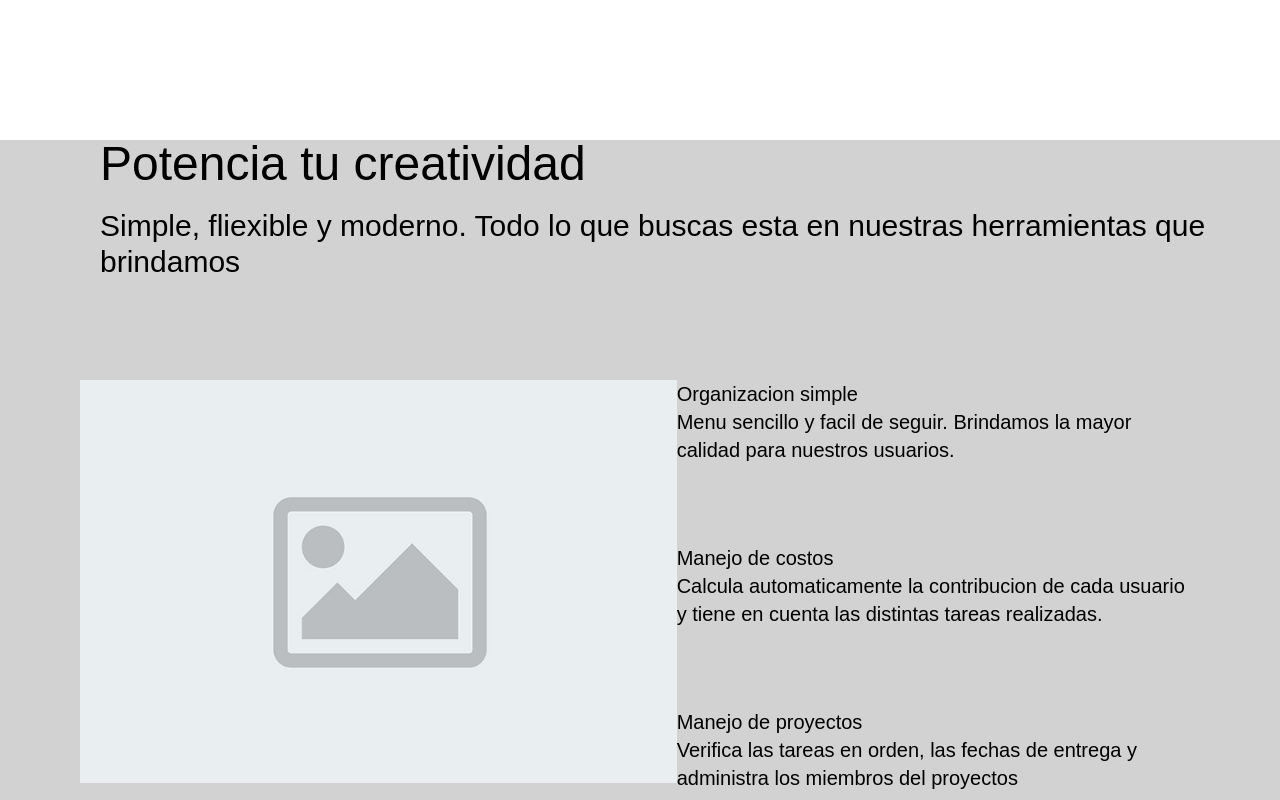
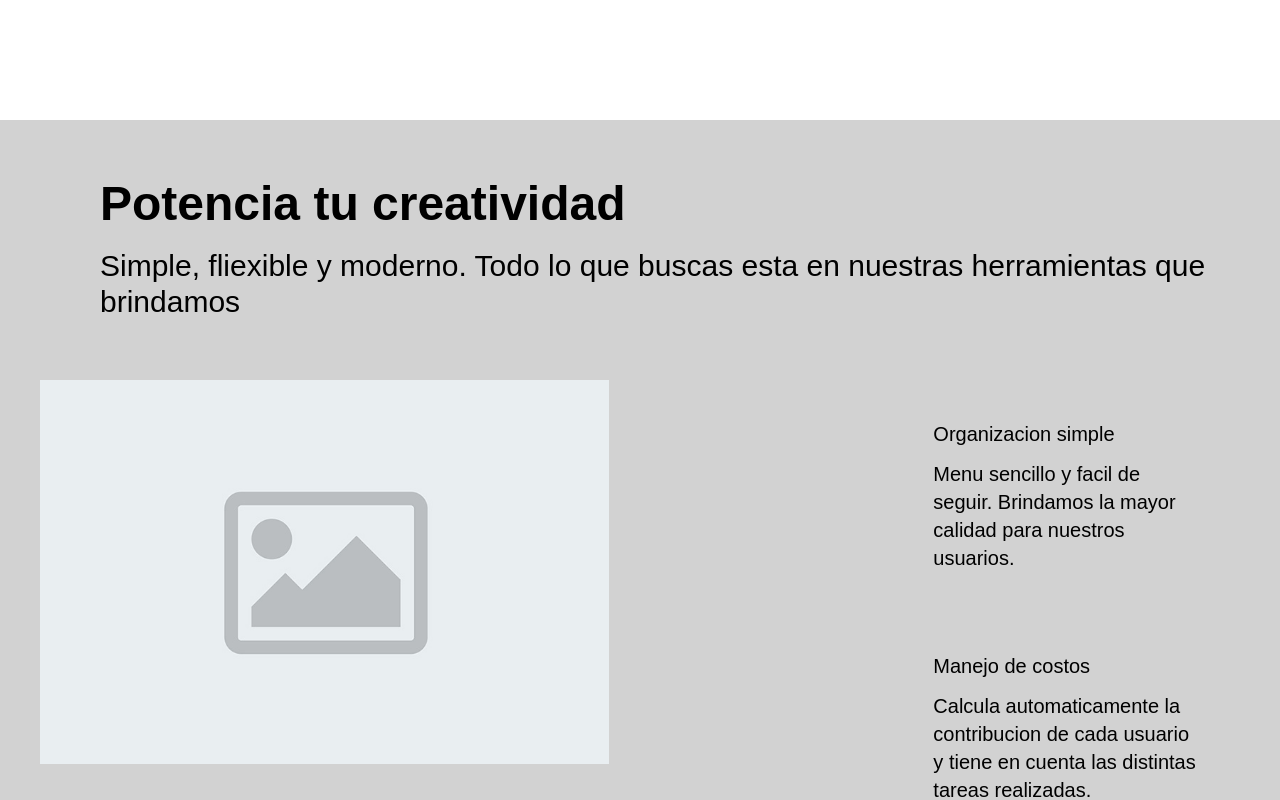
Before and after one commit to yunb12345/APITPO, a React (Create React App) app: page / in a window 1280 px wide. Shown: the part 760-1560 px from the top of the page. Built offline with nearby package versions, Linux system fonts and the light colour scheme.

Commit message:
WIP: Cambios al sector 2 landing page

```diff
--- a/src/components/LandingHero2.jsx
+++ b/src/components/LandingHero2.jsx
@@ -4,27 +4,27 @@ const LandingHero2 = () => {
     return(
     <div className=" items-center h-1/2 w-screen bg-apigray">
         <div className="">
-            <div className="mx-20 h-full w-full">
-                <p className="text-5xl m-5">Potencia tu creatividad</p>
+            <div className="mx-20 h-full w-full pt-10">
+                <p className="text-5xl m-5 font-bold">Potencia tu creatividad</p>
                 <p className="text-3xl m-5">Simple, fliexible y moderno. Todo lo que buscas esta en nuestras
                 herramientas que brindamos</p>
             </div>
             <div className="flex">
-                <div>
-                    <img src={image} alt="" className="h-auto w-auto m-20"></img>
+                <div className="w-2/3">
+                    <img src={image} alt="" className="h-auto w-2/3 m-10"></img>
                 </div>
-                <div>
+                <div className="w-1/3">
                     <div className="text-xl m-20">
                         <p>Organizacion simple</p>
-                        <p>Menu sencillo y facil de seguir. Brindamos la mayor calidad para nuestros usuarios.</p>
+                        <p className="pt-3">Menu sencillo y facil de seguir. Brindamos la mayor calidad para nuestros usuarios.</p>
                     </div>
                     <div className="text-xl m-20">
                         <p>Manejo de costos</p>
-                        <p>Calcula automaticamente la contribucion de cada usuario y tiene en cuenta las distintas tareas realizadas.</p>
+                        <p className="pt-3">Calcula automaticamente la contribucion de cada usuario y tiene en cuenta las distintas tareas realizadas.</p>
                     </div>
                     <div className="text-xl m-20">
                         <p>Manejo de proyectos</p>
-                        <p>Verifica las tareas en orden,
+                        <p className="pt-3">Verifica las tareas en orden,
                         las fechas de entrega y administra los miembros del proyectos</p>
                     </div>
                 </div>
```
